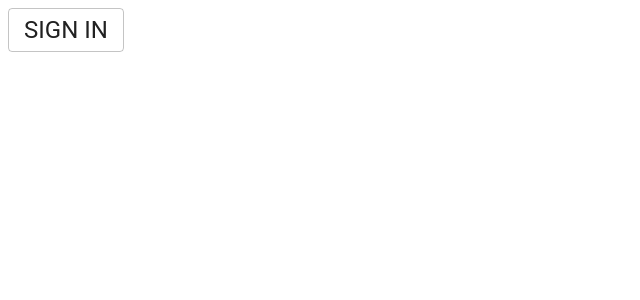
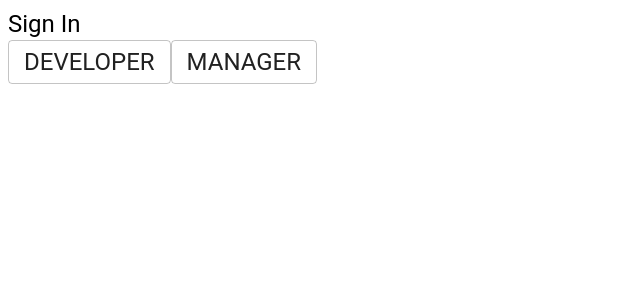
Before and after one commit to TheConMiz/backtrack, a React (Create React App) app: page / in a window 1280 px wide. Shown: the top 300 px of the page, without its empty margins (0-640 px from the left). Built offline with nearby package versions, Linux system fonts and the light colour scheme.

Commit message:
React-Router - Additional Routes

```diff
--- a/src/App.js
+++ b/src/App.js
@@ -7,6 +7,7 @@ import ProjectBoard from './ProjectBoard';
 
 
 import {Switch, Route} from 'react-router';
+import BacklogView from './BacklogView';
 
 function App() {
     return (
@@ -45,6 +46,14 @@ function App() {
                     }
                 />
 
+                <Route
+                    exact
+                    path="/backlog_view"
+                    render={() =>
+                        <BacklogView/>
+                    }
+                />
+
 
             </Switch>
 
--- a/src/HomeView.jsx
+++ b/src/HomeView.jsx
@@ -53,7 +53,7 @@ function HomeView() {
                     </Typography>
              </CardContent>
                     <CardActions>
-                    {/*<Button size="small" >Expand</Button> */}
+                    <Button size="small" component={Link} to="/backlog_view">View Backlog</Button>
                         <Button size="small" component={Link} to="/project_board">Scrum Board</Button>
               </CardActions>
             </Card>
--- a/src/MainPage.jsx
+++ b/src/MainPage.jsx
@@ -7,6 +7,10 @@ import {Link} from 'react-router-dom'
 function MainPage() {
     return (
         <Fragment>
+            <Typography variant="h5">
+                Sign In
+            </Typography>
+
             <Button
                 disableFocusRipple
                 variant="outlined"
@@ -14,7 +18,18 @@ function MainPage() {
                 to="/homepage"
             >
                 <Typography variant="h5">
-                    Sign In
+                    Developer
+                </Typography>
+            </Button>
+
+            <Button
+                disableFocusRipple
+                variant="outlined"
+                component={Link}
+                to="/homepage"
+            >
+                <Typography variant="h5">
+                    Manager
                 </Typography>
             </Button>
 
```
Also changed, not shown: src/AddTask.jsx (+6 -3 lines).
